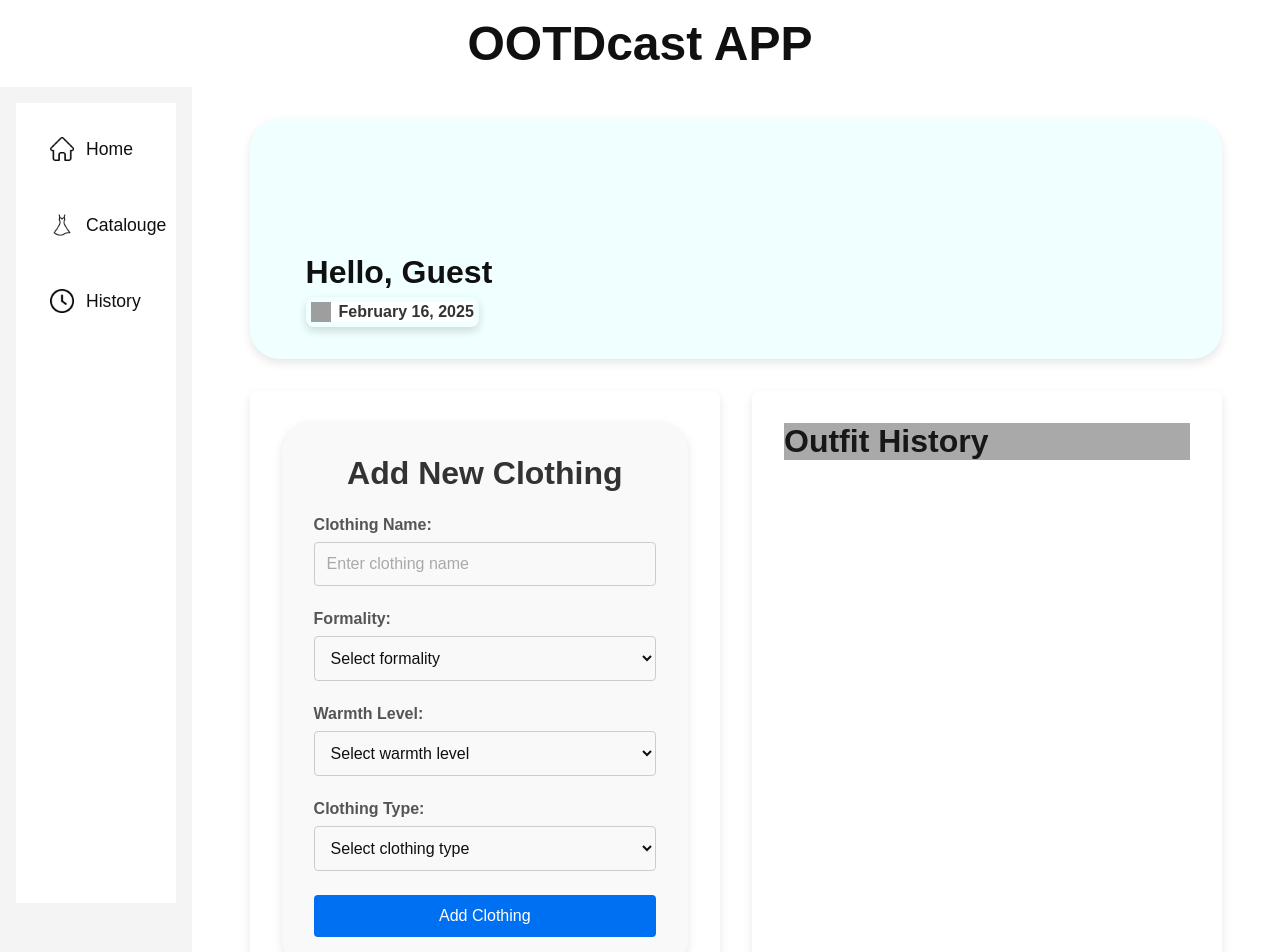
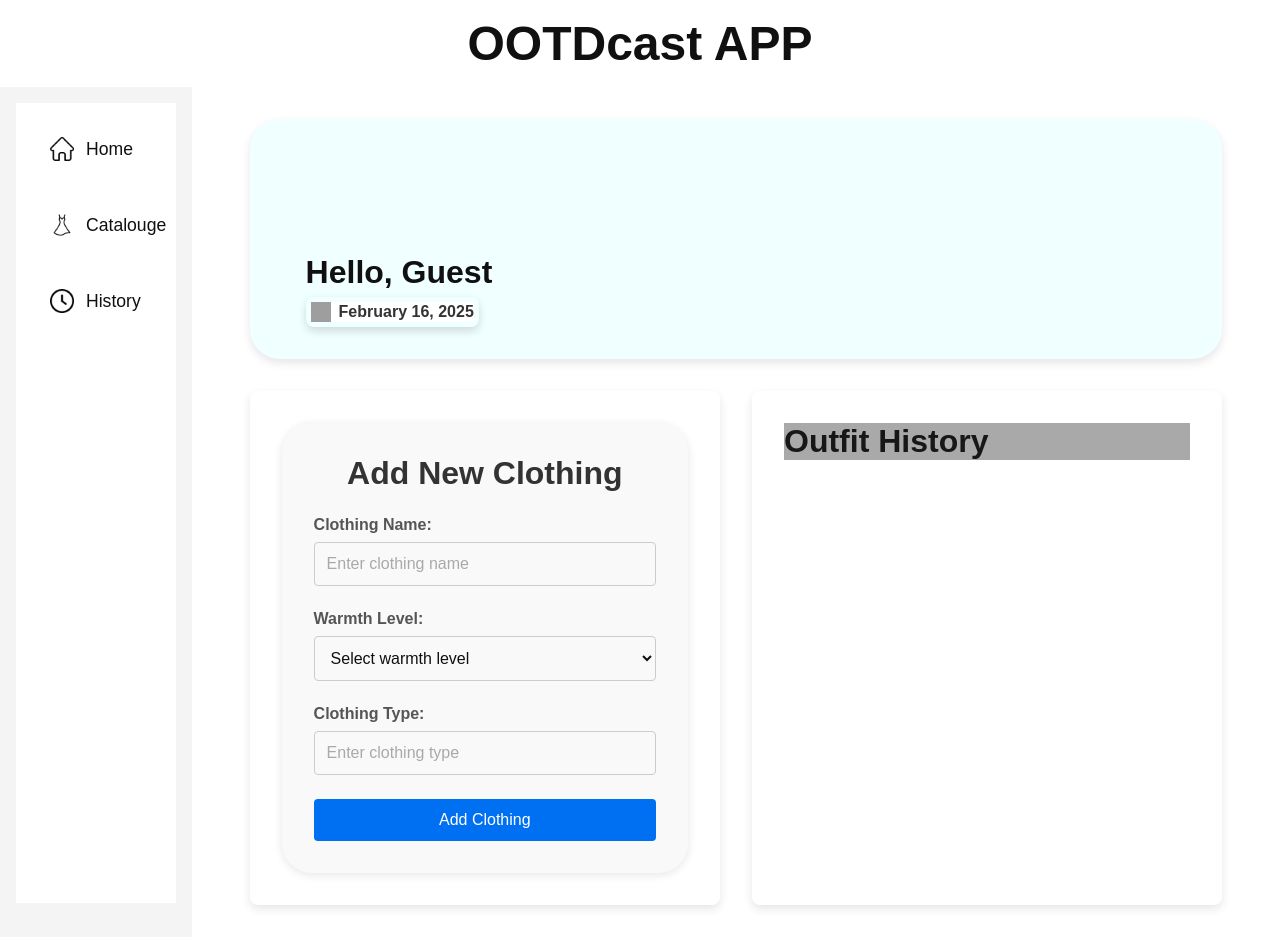
Before and after one commit to jteengfo/ootdcast, a Next.js app in the folder frontend/ootdcast/: page /dashboard in a window 1280 px wide. Shown: the top 952 px of the page. Built offline with nearby package versions, Linux system fonts and the light colour scheme; grey boxes are pictures that could not be loaded.

Commit message:
formality to null

```diff
--- a/frontend/ootdcast/src/components/AddClothing.jsx
+++ b/frontend/ootdcast/src/components/AddClothing.jsx
@@ -33,7 +33,7 @@ export default function AddClothing() {
         },
         body: JSON.stringify({
           name,
-          formality,
+          formality: null,
           warmthLevel,
           clothingType,
         }),
@@ -80,7 +80,7 @@ export default function AddClothing() {
           />
         </div>
 
-        <div className={styles.formGroup}>
+        {/* <div className={styles.formGroup}>
           <label htmlFor="formality">Formality:</label>
           <select
             id="formality"
@@ -93,7 +93,7 @@ export default function AddClothing() {
             <option value="semi-formal">Semi-Formal</option>
             <option value="formal">Formal</option>
           </select>
-        </div>
+        </div> */}
 
         <div className={styles.formGroup}>
           <label htmlFor="warmthLevel">Warmth Level:</label>
@@ -112,16 +112,14 @@ export default function AddClothing() {
 
         <div className={styles.formGroup}>
           <label htmlFor="clothingType">Clothing Type:</label>
-          <select
+          <input
+            type="text"
             id="clothingType"
             value={clothingType}
             onChange={(e) => setClothingType(e.target.value)}
             disabled={loading}
-          >
-            <option value="" disabled>Select clothing type</option>
-            <option value="top">Top</option>
-            <option value="bottom">Bottom</option>
-          </select>
+            placeholder="Enter clothing type"
+          />
         </div>
 
         <button
```
